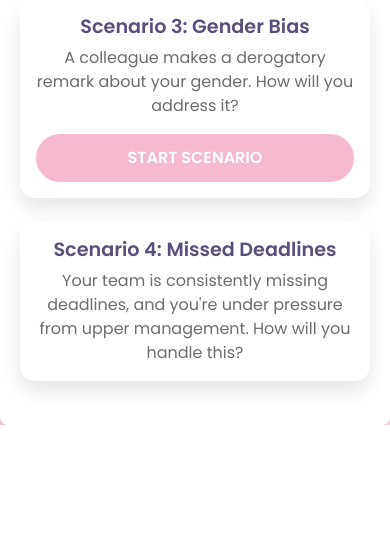
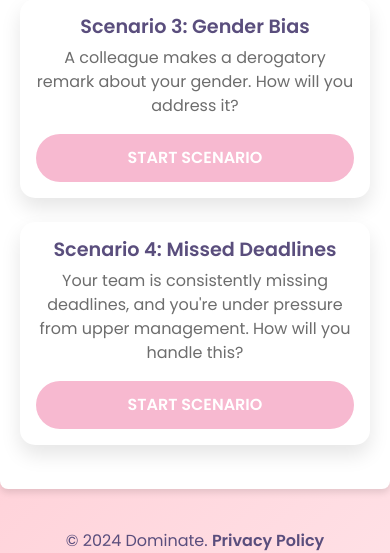
Before and after one commit to markkamuya/sheleads, a Flask app: page / in a window 390 px wide. Shown: the part 898-1451 px from the top of the page. Before the commit the page ends 1323 px from the top, so only its background shows below. Run offline with Flask 3, Linux system fonts and the light colour scheme.

Commit message:
Update landing_page.html

```diff
--- a/templates/landing_page.html
+++ b/templates/landing_page.html
@@ -151,13 +151,6 @@
             header p {
                 font-size: 1rem;
             }
-            .row {
-                display: flex;
-                flex-wrap: wrap;
-            }
-            .col-md-6 {
-                width: 100%;
-            }
         }
     </style>
 </head>
@@ -201,7 +194,7 @@
 <div class="container">
     <div class="row">
         <!-- Scenario 1 Card -->
-        <div class="col-md-6 mb-4">
+        <div class="col-md-4 mb-4">
             <div class="card">
                 <div class="card-body text-center">
                     <h5 class="card-title">Scenario 1: Criticism in Public</h5>
@@ -211,7 +204,7 @@
             </div>
         </div>
         <!-- Scenario 2 Card -->
-        <div class="col-md-6 mb-4">
+        <div class="col-md-4 mb-4">
             <div class="card">
                 <div class="card-body text-center">
                     <h5 class="card-title">Scenario 2: Leading a Meeting</h5>
@@ -221,7 +214,7 @@
             </div>
         </div>
         <!-- Scenario 3 Card -->
-        <div class="col-md-6 mb-4">
+        <div class="col-md-4 mb-4">
             <div class="card">
                 <div class="card-body text-center">
                     <h5 class="card-title">Scenario 3: Gender Bias</h5>
@@ -231,9 +224,22 @@
             </div>
         </div>
         <!-- Scenario 4 Card -->
-        <div class="col-md-6 mb-4">
+        <div class="col-md-4 mb-4">
             <div class="card">
                 <div class="card-body text-center">
                     <h5 class="card-title">Scenario 4: Missed Deadlines</h5>
                     <p class="card-text">Your team is consistently missing deadlines, and you're under pressure from upper management. How will you handle this?</p>
-                    <a href="/scenario
+                    <a href="/scenario/3" class="btn btn-primary w-100">Start Scenario</a>
+                </div>
+            </div>
+        </div>
+    </div>
+</div>
+
+<footer>
+    <p>&copy; 2024 Dominate. <a href="#">Privacy Policy</a></p>
+</footer>
+
+<script src="https://cdn.jsdelivr.net/npm/bootstrap@5.3.0-alpha1/dist/js/bootstrap.bundle.min.js"></script>
+</body>
+</html>
```
